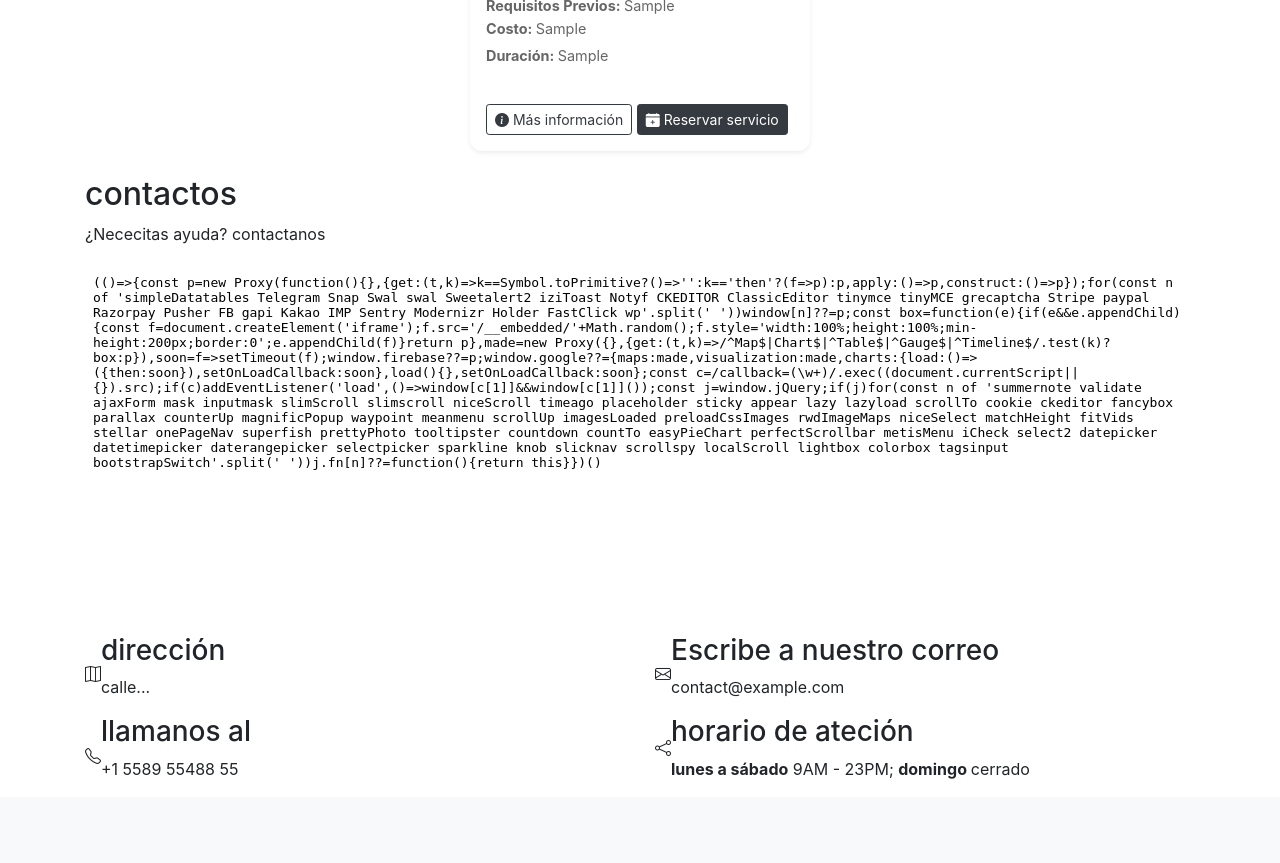
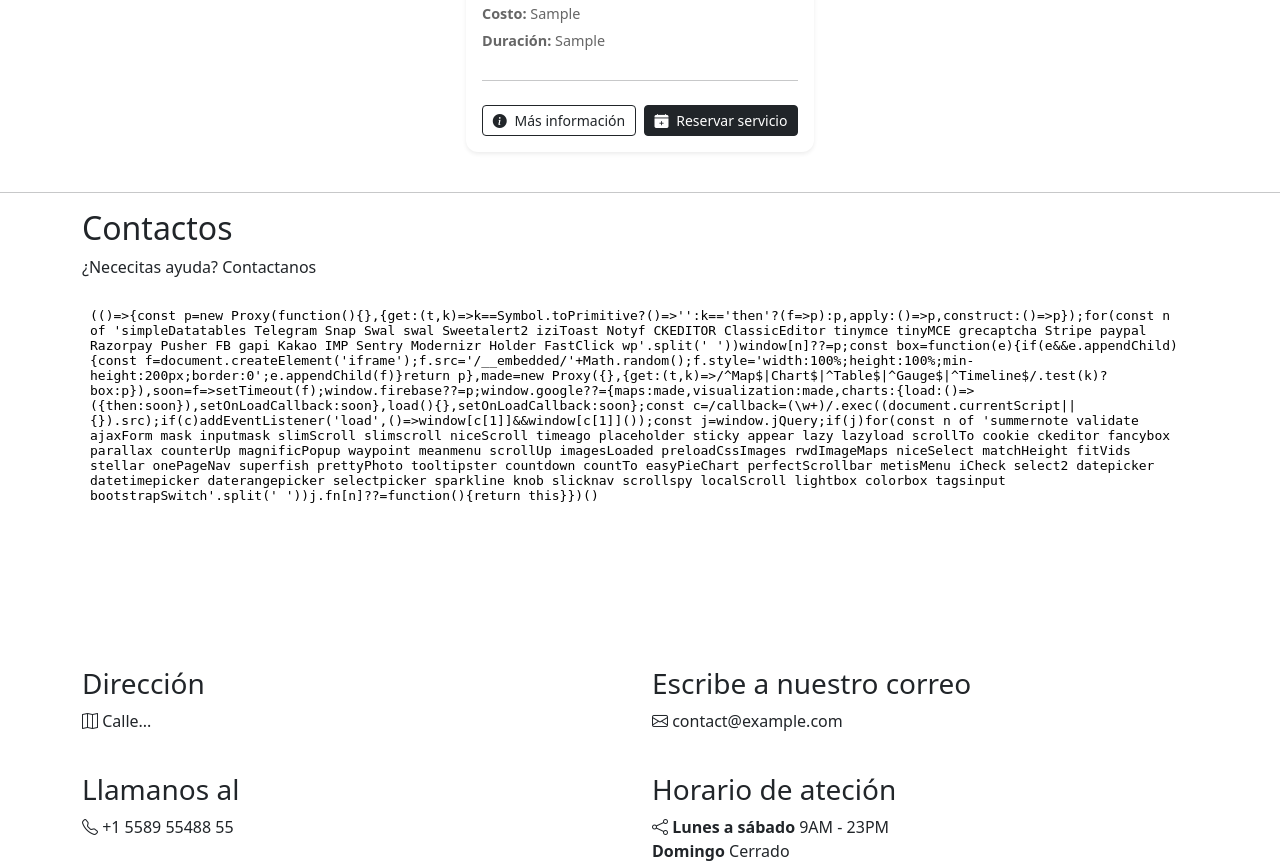
Before and after one commit to YeyderJHJL/PROJECT_IPS, a Django app: page /servicios in a window 1280 px wide. Shown: the part 491-1354 px from the top of the page. Before the commit the page ends 1270 px from the top, so only its background shows below. Run offline with Django 5.2, Linux system fonts and the light colour scheme; a user stored in the database is signed in; tables that the repository leaves empty hold one stand-in row (values such as "Sample post"); some libraries are stand-ins or nearby versions.

Commit message:
ver servicios

```diff
--- a/project/tienda/models.py
+++ b/project/tienda/models.py
@@ -115,7 +115,7 @@ class Servicio(models.Model):
     serreqpre = models.CharField(db_column='SerReqPre', max_length=45, blank=True, null=True)
     serdur = models.CharField(db_column='SerDur', max_length=60, blank=True, null=True)
     sercos = models.CharField(db_column='SerCos', max_length=45)
-    serima = models.CharField(db_column='SerImaUrl', max_length=400, default='')
+    serima = models.CharField(db_column='SerImaUrl', max_length=400, default='', null=True)
     serimg = models.ImageField(upload_to='static/images/', blank=True, null=True, db_column='SerImaPng')
     estado_registro_estregcod = models.ForeignKey(EstadoRegistro, models.PROTECT, db_column='ESTADO_REGISTRO_EstRegCod')
     categoaria_servicio_catsercod = models.ForeignKey(CategoariaServicio, models.PROTECT, db_column='CATEGOARIA_SERVICIO_CatSerCod')
--- a/project/tienda/templates/footer.html
+++ b/project/tienda/templates/footer.html
@@ -1,10 +1,11 @@
 <footer>
+    <hr>
     <section id="contact" class="contact">
         <div class="container" data-aos="fade-up">
 
         <div class="section-header">
-            <h2>contactos</h2>
-            <p>¿Nececitas ayuda? <span>contactanos</span></p>
+            <h2>Contactos</h2>
+            <p>¿Nececitas ayuda? <span>Contactanos</span></p>
         </div>
 
         <div class="mb-3">
@@ -18,41 +19,40 @@
 
             <div class="col-md-6">
             <div class="info-item  d-flex align-items-center">
-                <i class="icon bi bi-map flex-shrink-0"></i>
+
                 <div>
-                <h3>dirección</h3>
-                <p>calle...</p>
+                <h3>Dirección</h3>
+                <p><i class="icon bi bi-map flex-shrink-0"></i> Calle...</p>
                 </div>
             </div>
             </div>
 
             <div class="col-md-6">
             <div class="info-item d-flex align-items-center">
-                <i class="icon bi bi-envelope flex-shrink-0"></i>
+
                 <div>
-                <h3>Escribe a nuestro correo</h3>
-                <p>contact@example.com</p>
+                <h3> Escribe a nuestro correo</h3>
+                <p><i class="icon bi bi-envelope flex-shrink-0"></i> contact@example.com</p>
                 </div>
             </div>
             </div>
 
             <div class="col-md-6">
             <div class="info-item  d-flex align-items-center">
-                <i class="icon bi bi-telephone flex-shrink-0"></i>
                 <div>
-                <h3>llamanos al </h3>
-                <p>+1 5589 55488 55</p>
+                <h3> Llamanos al </h3>
+                <p> <i class="icon bi bi-telephone flex-shrink-0"></i> +1 5589 55488 55</p>
                 </div>
             </div>
             </div>
 
             <div class="col-md-6">
             <div class="info-item  d-flex align-items-center">
-                <i class="icon bi bi-share flex-shrink-0"></i>
+
                 <div>
-                <h3>horario de ateción</h3>
-                <div><strong>lunes a sábado</strong> 9AM - 23PM;
-                    <strong>domingo </strong> cerrado
+                <h3>Horario de ateción</h3>
+                <div><strong> <i class="icon bi bi-share flex-shrink-0"></i> Lunes a sábado</strong> 9AM - 23PM
+                <div><strong> Domingo </strong> Cerrado</div>
                 </div>
                 </div>
             </div>
--- a/project/tienda/templates/nav.html
+++ b/project/tienda/templates/nav.html
@@ -33,7 +33,7 @@
                 <a class="nav-link" href="{% url 'cambiar_contrasena' %}">cambio contraseña</a>
             </li>
             <li class="nav-item">
-                <a class="nav-link" href="{% url 'logout' %}">Logout</a>
+
             </li>
             {% else %}
             <li class="nav-item">
--- a/project/tienda/templates/servicios.html
+++ b/project/tienda/templates/servicios.html
@@ -27,34 +27,78 @@
             <div class="card shadow-sm border-0 h-100">
                 <!-- Imagen con overlay para interactividad -->
                 <div class="position-relative overflow-hidden" style="border-radius: 12px; height: 200px;">
-                        <img src="{{ s.serima }}" class="card-img-top img-fluid" alt="{{ s.sernom }}">
+                    <img src="{{ s.serima }}" class="card-img-top img-fluid" >
                     <div class="card-img-top" style="background-color: rgba(0, 0, 0, 0.5); border-radius: 12px;"></div>
                     <div class="overlay position-absolute top-0 start-0 w-100 h-100" style="background-color: rgba(0, 0, 0, 0.3); transition: background-color 0.3s;"></div>
-                        <div class="position-absolute bottom-0 start-0 p-3">
-                            <h5 class="text-white">{{ s.sernom }}</h5>
-                        </div>
+
                 </div>
 
                 <div class="card-body d-flex flex-column p-3">
-                        <p class="card-text mb-0">{{ s.serdes }}</p>
-                        <hr class="my-2">
-                        <p class="card-text mb-0"><strong>Requisitos Previos:  </strong>{{ s.serreqpre }}</p>
+                    <h5 class="text">{{ s.sernom }}</h5>
+                    <hr class="my-2" style="border-top: none;">
                     <p class="card-text mb-1"><strong>Costo:  </strong> {{ s.sercos }}</p>
                     <p class="card-text mb-1"><strong>Duración:  </strong> {{ s.serdur }}</p>
-                        <hr>
-                        <div class="mt-auto">
-                            <a href="#" class="btn btn-outline-dark btn-sm me-2"><i class="bi bi-info-circle-fill me-1"></i> Más información</a>
+
+                    <br>
+                    <hr style="margin-top: 0;"> <!-- Ajustamos el espacio entre las secciones -->
+                    <br>
+                    <div class="mt-auto d-flex justify-content-center"> <!-- Centramos los botones -->
+                        <!-- Botón para abrir el modal -->
+
+
+                        <button type="button" class="btn btn-outline-dark btn-sm me-2" data-bs-toggle="modal" data-bs-target="#serviceModal{{ s.sercod }}"><i class="bi bi-info-circle-fill me-1"></i> Más información</button>
                         <a href="{% url 'crear_evento' %}?servicio_id={{ s.sercod }}" class="btn btn-dark btn-sm"><i class="bi bi-calendar-plus-fill me-1"></i> Reservar servicio</a>
                     </div>
                 </div>
             </div>
         </div>
+<!-- Modal -->
+<div class="modal fade" id="serviceModal{{ s.sercod }}" tabindex="-1" aria-labelledby="serviceModalLabel{{ s.sercod }}" aria-hidden="true">
+    <div class="modal-dialog modal-dialog-centered modal-xl">
+        <div class="modal-content">
+            <div class="modal-header">
+                <button type="button" class="btn-close" data-bs-dismiss="modal" aria-label="Close"></button>
+            </div>
+            <div class="modal-body">
+                <div class="row align-items-center">
+                    <div class="col-md-6 text-center mb-3 mb-md-0">
+                        <img src="{{ s.serima }}" class="img-fluid rounded" alt="{{ s.sernom }}">
+                    </div>
+                    <div class="col-md-6">
+                        <h3 class="modal-title text-center mb-4" id="serviceModalLabel{{ s.sercod }}">{{ s.sernom }}</h3>
+
+                        <div class="mb-4">
+                            <p><strong>Descripción:</strong></p>
+                            <p style="font-size: 1.2rem;">{{ s.serdes }}</p>
+                        </div>
+                        <div class="mb-4">
+                            <p><strong>Requisitos Previos:</strong></p>
+                            <p style="font-size: 1.2rem;">{{ s.serreqpre }}</p>
+                        </div>
+                        <div class="mb-4">
+                            <p><strong>Costo:</strong> {{ s.sercos }}</p>
+                        </div>
+                        <div class="mb-4">
+                            <p><strong>Duración:</strong> {{ s.serdur }}</p>
+                        </div>
+                    </div>
+                </div>
+            </div>
+            <div class="modal-footer">
+            </div>
+        </div>
+    </div>
+</div>
+
+
+
+
         {% endfor %}
     </div>
 </div>
 
 <link href="https://cdn.jsdelivr.net/npm/bootstrap-icons/font/bootstrap-icons.css" rel="stylesheet">
-
+<link href="https://cdn.jsdelivr.net/npm/bootstrap@5.2.3/dist/css/bootstrap.min.css" rel="stylesheet">
 <style>
     .btn-group .btn {
         border-radius: 25px;
@@ -104,5 +148,42 @@
         color: #666;
         line-height: 1.6;
     }
+
+    .card-body hr {
+        margin: 0; /* Asegura que no haya espacio entre los hr en el cuerpo de la tarjeta */
+    }
+
+    .card-body .btn {
+        width: 100%; /* Asegura que los botones ocupen todo el ancho disponible */
+    }
+
+    .modal-content {
+        padding: 20px; /* Ajusta el relleno dentro del modal */
+    }
+
+    .modal-body {
+        padding-bottom: 20px; /* Espacio adicional en la parte inferior del cuerpo del modal */
+    }
+
+    .modal-body .col-md-6 {
+        padding: 0 15px; /* Espacio lateral entre las columnas */
+    }
+
+    .modal-title {
+        font-size: 2.5rem; /* Tamaño del título del modal */
+    }
+
+    .modal-body {
+        font-size: 1.2rem; /* Tamaño del texto del cuerpo del modal */
+    }
+
+    .modal-body p {
+        margin-bottom: 1rem; /* Espacio entre los párrafos del modal */
+    }
 </style>
+
+<script src="https://cdn.jsdelivr.net/npm/@popperjs/core@2.11.6/dist/umd/popper.min.js"></script>
+<script src="https://cdn.jsdelivr.net/npm/bootstrap@5.2.3/dist/js/bootstrap.min.js"></script>
+<script src="https://cdn.jsdelivr.net/npm/@popperjs/core@2.11.6/dist/umd/popper.min.js"></script>
+<script src="https://stackpath.bootstrapcdn.com/bootstrap/5.2.3/js/bootstrap.min.js"></script>
 {% endblock %}
--- a/project/tienda/urls.py
+++ b/project/tienda/urls.py
@@ -6,8 +6,9 @@ from django.conf.urls.static import static
 
 urlpatterns = [
 
-    path('admin/', admin.site.urls),
+    #path('admin/', admin.site.urls),
     path('', views.index, name='index'),
+
     # Maria
     path('servicios', views.servicios, name='servicios'),
     path('servicios/<str:codigo>/', views.servicios, name='servicios_codigo'),
```
Also changed, not shown: project/tienda/migrations/0003_producto_proima_producto_proimg_servicio_serimg_and_more.py (added), project/tienda/migrations/0004_alter_servicio_serima.py (added). Lines whose indentation alone changed are shown as unchanged.
